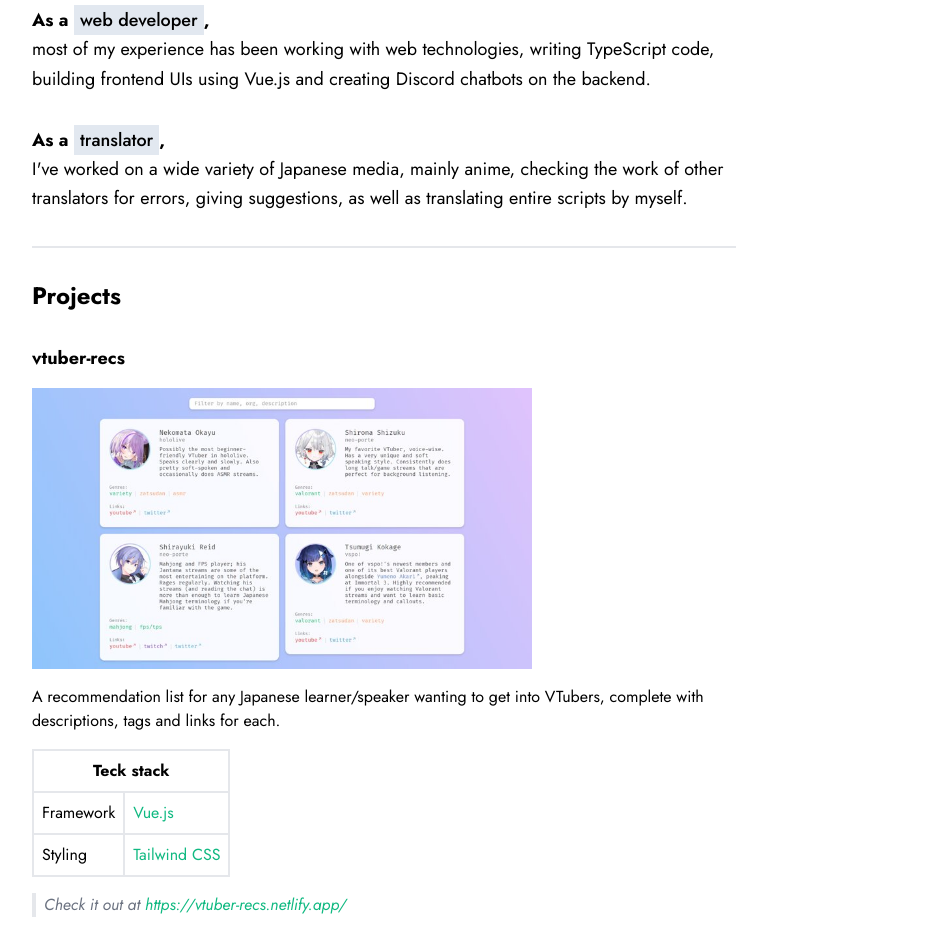
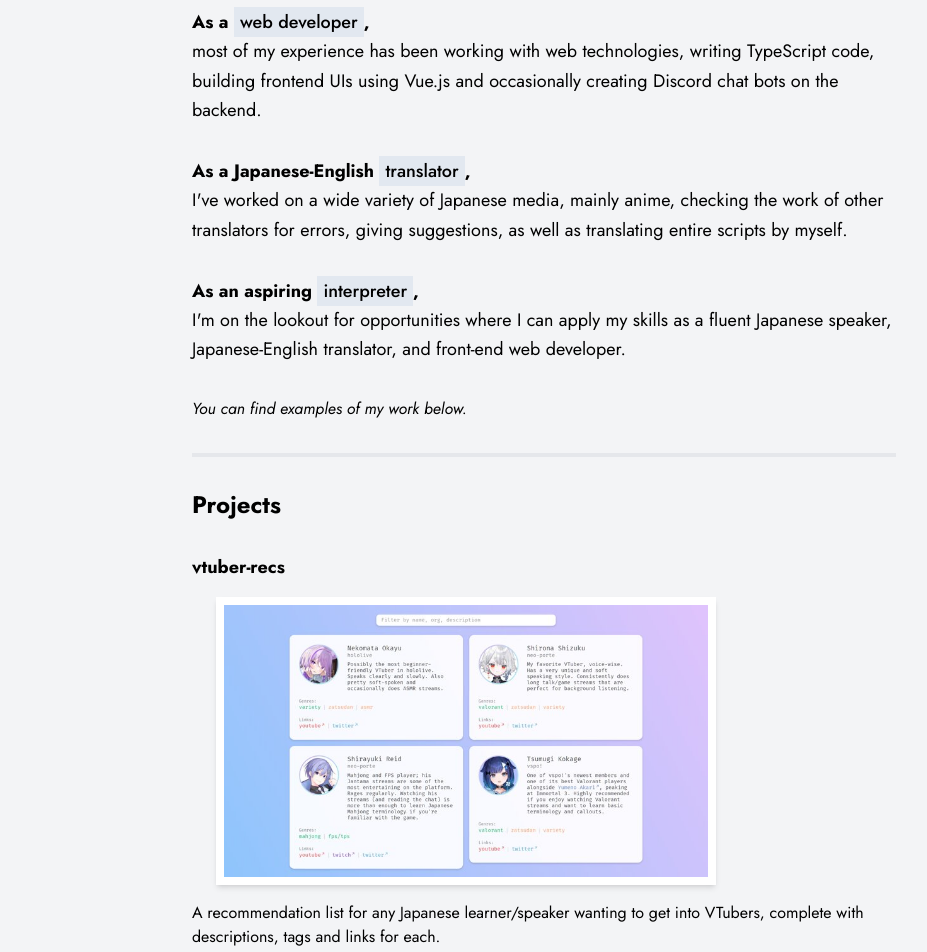
Before and after one commit to cyan1x/portfolio, a Vue app: page / in a window 1280 px wide. Shown: the part 240-1192 px from the top of the page, without its empty margins (96-1023 px from the left). Built offline with nearby package versions, Linux system fonts and the light colour scheme.

Commit message:
Update content

```diff
--- a/index.html
+++ b/index.html
@@ -4,6 +4,7 @@
     <meta charset="UTF-8" />
     <link rel="icon" href="/favicon.ico" />
     <meta name="viewport" content="width=device-width, initial-scale=1.0" />
+    <meta name="robots" content="noindex, nofollow">
 
     <link rel="preconnect" href="https://fonts.googleapis.com" />
     <link rel="preconnect" href="https://fonts.gstatic.com" crossorigin />
@@ -11,7 +12,7 @@
       href="https://fonts.googleapis.com/css2?family=Jost:ital,wght@0,100..900;1,100..900&display=swap"
       rel="stylesheet" />
 
-    <title>Portfolio</title>
+    <title>Cyanix Projects</title>
   </head>
   <body>
     <div id="app"></div>
--- a/src/App.vue
+++ b/src/App.vue
@@ -9,7 +9,7 @@ import ProjectCard from './components/ProjectCard.vue';
   <header>
   </header>
 
-  <main class="min-h-screen flex justify-center lg:justify-start lg:pl-32 p-8 pt-20">
+  <main class="min-h-screen flex justify-center lg:justify-center p-8 pt-20">
     <div class="lg:w-[44rem] flex flex-col gap-8">
       <div class="flex flex-col gap-4">
         <h2 class="text-4xl lg:text-5xl font-medium">Cyanix<span class="text-base text-gray-500 font-medium ml-2">aka
@@ -17,31 +17,40 @@ import ProjectCard from './components/ProjectCard.vue';
         </h2>
 
         <p class="text-lg leading-loose">
-          Hey—I'm <span class="font-bold">Cyanix</span>, a <InlineCode>web developer</InlineCode>
+          Hey—I'm <span class="font-bold">Cyanix</span>, a <InlineCode>web developer</InlineCode>,
           <br class="sm:hidden" />
-          and a Japanese to English <InlineCode>translator</InlineCode>.
+          <InlineCode>translator</InlineCode>,
+          and aspiring <InlineCode>interpreter</InlineCode>.
         </p>
       </div>
 
-      <hr class="h-0.5 bg-gray-200" />
+      <hr class="h-1 bg-gray-200" />
 
       <p class="text-lg leading-relaxed">
         <span class="font-bold">As a <InlineCode class="font-bold">web developer</InlineCode>,</span>
         <br />
         most of my experience has been working with web technologies,
         writing TypeScript code,
-        building frontend UIs using Vue.js and creating Discord chatbots on the backend.
+        building frontend UIs using Vue.js and occasionally creating Discord chat bots on the backend.
       </p>
       <p class="text-lg leading-relaxed">
-        <span class="font-bold">As a <InlineCode>translator</InlineCode>,</span>
+        <span class="font-bold">As a Japanese-English <InlineCode>translator</InlineCode>,</span>
         <br />
         I've worked on a wide variety of Japanese media, mainly anime,
         checking the work of other translators for errors, giving suggestions, as well as translating entire
         scripts
         by myself.
       </p>
+      <p class="text-lg leading-relaxed">
+        <span class="font-bold">As an aspiring <InlineCode>interpreter</InlineCode>,</span>
+        <br />
+        I'm on the lookout for opportunities where I can apply my skills as a fluent Japanese speaker,
+        Japanese-English translator, and front-end web developer.
+      </p>
 
-      <hr class="h-0.5 bg-gray-200" />
+      <p class="italic">You can find examples of my work below.</p>
+
+      <hr class="h-1 bg-gray-200" />
 
       <h2 class="text-2xl font-bold">Projects</h2>
       <ProjectCard title="vtuber-recs" :imgSrc="VtuberRecs" flavorText="Check it out at"
@@ -50,17 +59,21 @@ import ProjectCard from './components/ProjectCard.vue';
         tags and links for each.
         <template #tech-stack>
           <div>
-            <table class="border-collapse">
+            <table>
               <tr>
-                <th class="border-2 p-2" colspan="2">Teck stack</th>
+                <th class="border-2 border-gray-300 p-2" colspan="2">Teck stack</th>
               </tr>
               <tr>
-                <td class="border-2 p-2">Framework</td>
-                <td class="border-2 p-2"><a href="https://vuejs.org/">Vue.js</a></td>
+                <td class="border-2 border-gray-300 p-2">Framework</td>
+                <td class="border-2 border-gray-300 p-2"><a href="https://vuejs.org/">Vue.js</a></td>
               </tr>
               <tr>
-                <td class="border-2 p-2">Styling</td>
-                <td class="border-2 p-2"><a href="https://tailwindcss.com/">Tailwind CSS</a></td>
+                <td class="border-2 border-gray-300 p-2">Styling</td>
+                <td class="border-2 border-gray-300 p-2"><a href="https://tailwindcss.com/">Tailwind CSS</a></td>
+              </tr>
+              <tr>
+                <td class="border-2 border-gray-300 p-2">Components</td>
+                <td class="border-2 border-gray-300 p-2"><a href="https://daisyui.com/">daisyUI</a></td>
               </tr>
             </table>
           </div>
--- a/src/components/ProjectCard.vue
+++ b/src/components/ProjectCard.vue
@@ -10,7 +10,9 @@ defineProps<{
 <template>
   <div class="flex flex-col gap-4">
     <h2 class="text-lg font-bold"> {{ title }}</h2>
-    <img :src="imgSrc" class="w-[500px]" />
+    <div class="flex justify-center md:justify-start md:pl-6">
+      <img :src="imgSrc" class="w-[500px] border-8 border-white shadow-md" />
+    </div>
     <p>
       <slot></slot>
     </p>
--- a/src/index.css
+++ b/src/index.css
@@ -3,8 +3,12 @@
 @tailwind utilities;
 
 @layer components {
+  body {
+    @apply bg-gray-100
+  }
+
   a {
-    @apply text-emerald-500;
+    @apply text-sky-600;
   }
 }
 
```
Also changed, not shown: public/robots.txt (added).
